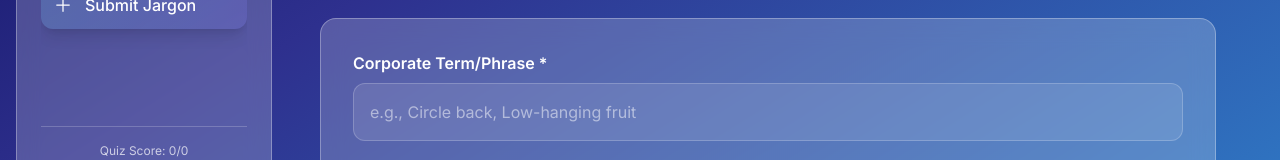
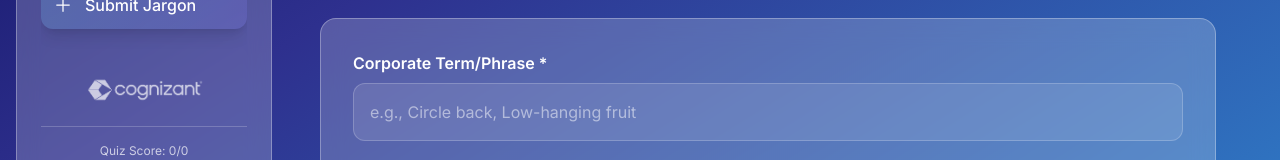
Before and after one commit to rikin24/WordWise, a React (Create React App) app: page /submit in a window 1280 px wide. Shown: the part 576-736 px from the top of the page. Built offline with nearby package versions, Linux system fonts and the light colour scheme; the HTML template or start-up script is replaced by a standard one.

Commit message:
Add logo

```diff
--- a/src/components/Sidebar.js
+++ b/src/components/Sidebar.js
@@ -14,6 +14,8 @@ import {
   FireIcon
 } from '@heroicons/react/24/outline';
 import { useApp } from '../context/AppContext';
+import cogLogo from '../data/cog_logo_white.png';
+import cogSloganLogo from '../data/cog_slogan_logo_white.png';
 
 function Sidebar({ isOpen, setIsOpen }) {
   const location = useLocation();
@@ -168,12 +170,24 @@ function Sidebar({ isOpen, setIsOpen }) {
                     </Link>
                   </motion.li>
                 );
-              })}
-            </ul>
-          </nav>
+              })}            </ul>
+          </nav>          {/* Cognizant Logo */}
+          <div className="flex justify-center mb-2 flex-shrink-0">
+            <motion.div
+              whileHover={{ scale: 1.05 }}
+              transition={{ duration: 0.2 }}
+              className="opacity-70 hover:opacity-100 transition-opacity duration-200"
+            >
+              <img
+                src={cogLogo}
+                alt="Cognizant Logo"
+                className="h-10 w-auto"
+              />
+            </motion.div>
+          </div>
 
           {/* Footer stats */}
-          <div className="border-t border-white/20 pt-4 mt-4 flex-shrink-0">
+          <div className="border-t border-white/20 pt-4 mt-2 flex-shrink-0">
             <div className="text-center">
               <p className="text-white/70 text-xs mb-2">
                 Quiz Score: {state.user.score}/{state.user.totalQuestions}
```
Also changed, not shown: src/data/cog_logo_white.png (added), src/data/cog_slogan_logo_white.png (added).
